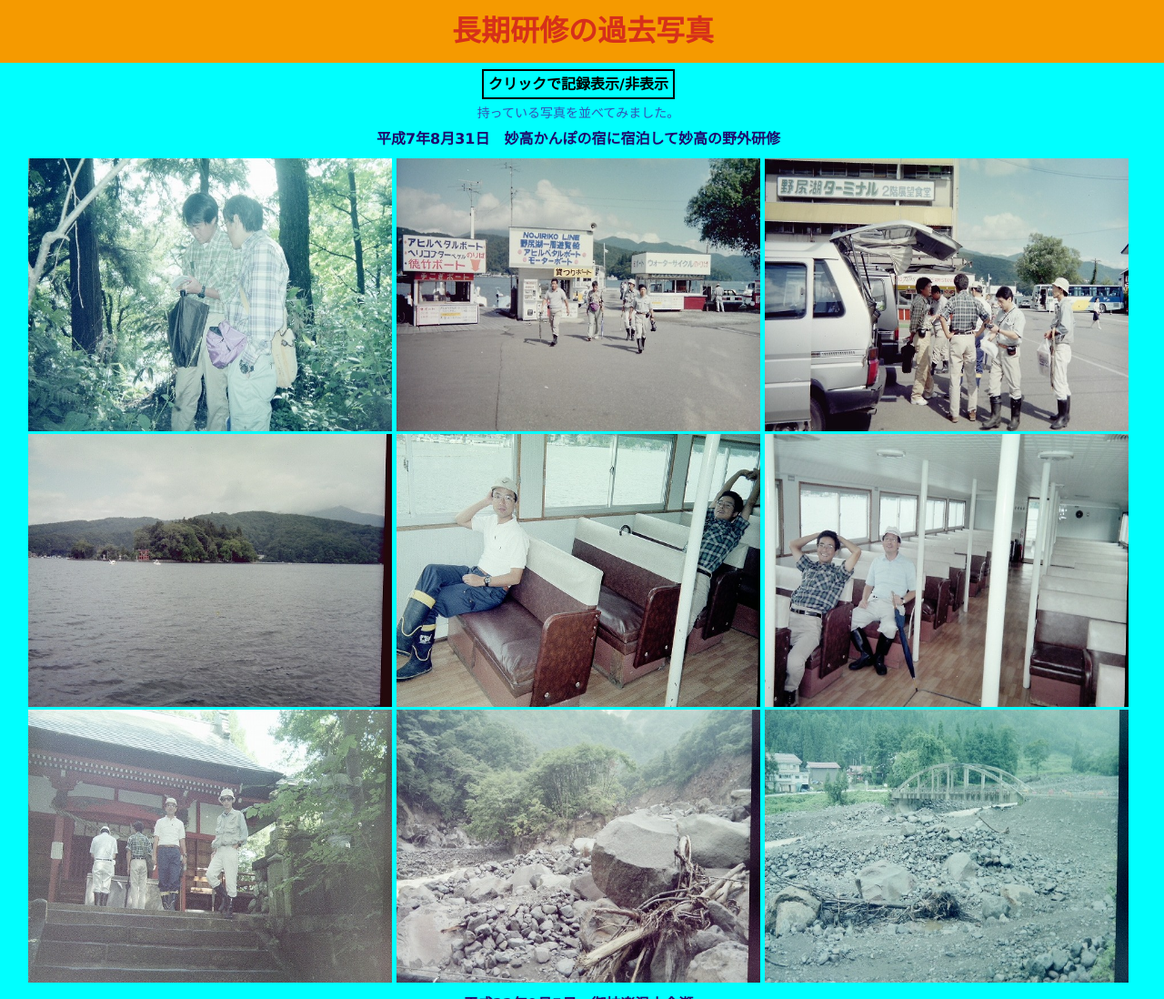
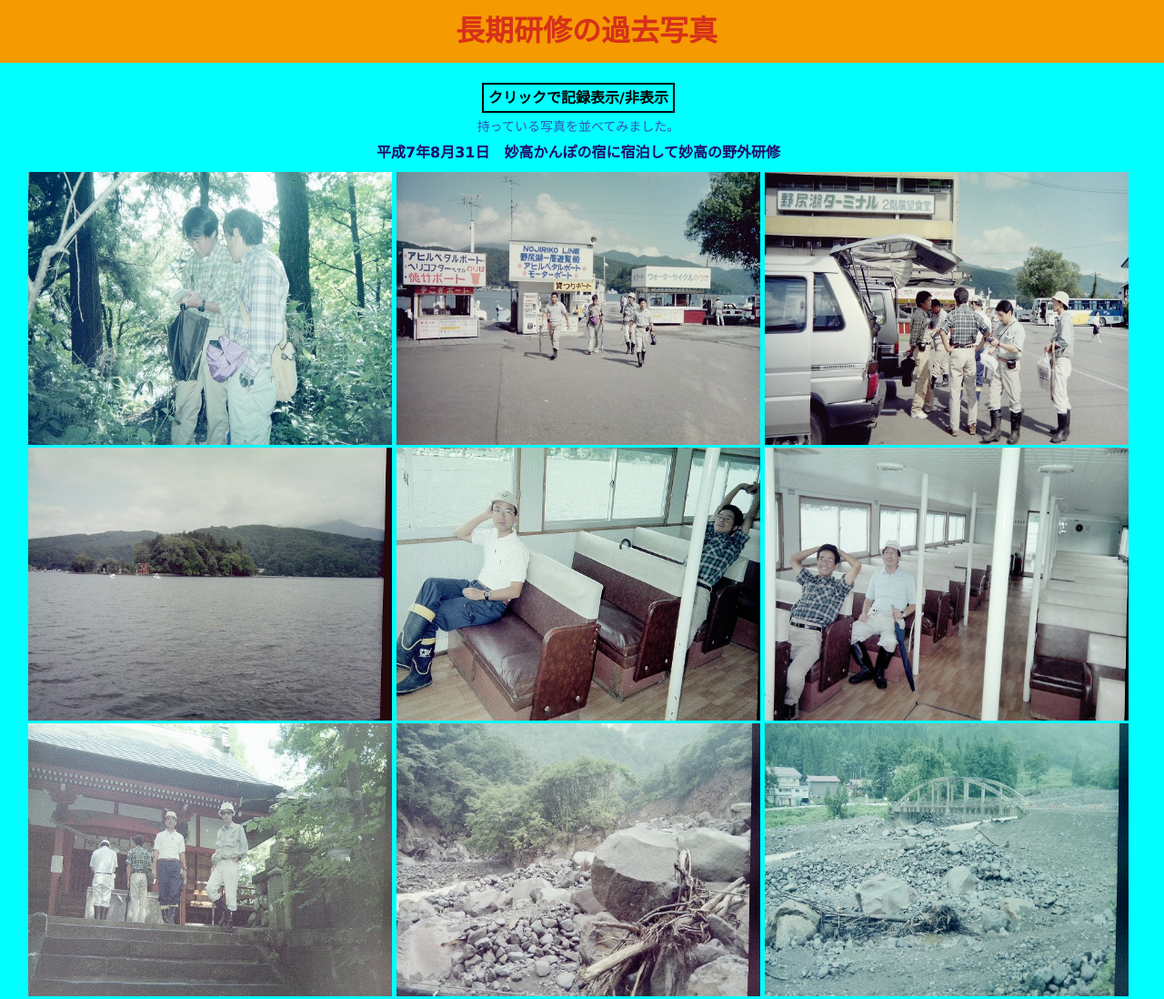
Before and after one commit to YasushiHirasawa/tyoken, a plain HTML site: page h05tyouken.html in a window 1280 px wide. Shown: the top 1098 px of the page at 91% size. Drawn offline with Linux system fonts and the light colour scheme.

Commit message:
Add files via upload

```diff
--- a/css/styles2.css
+++ b/css/styles2.css
@@ -6,25 +6,28 @@
   /* color :#fff; */
   /* text-align:center; */
   padding: 5px;
-  /* position: fixed; */
+  position: fixed;
   width: 100%;
-  margin-top: 0;
+  margin-top: -100px;
   /* z-index:500; */
-  line-height: 0.5
+  line-height: 0.5;
+
 }
+
 
 body {
   background-color: aqua;
 /* color: #333; */
 font-family: Verdana, sans-serif;
 text-align: center;
-  margin-top: 0;
+margin-top: 100px;
 margin-bottom: 0;
 /* margin-right: 80px; */
-  margin-left: 0;
-  /* margin: 0px;
-  margin: 0; */
-  line-height: 1
+margin-left: 0px;
+/* margin-right: 8px ; */
+/* padding-left :10px; */
+/* margin: 0;  */
+line-height: 1;
 }
 h1 {
   color:rgb(214, 48, 26) ;
--- a/h05tyouken.html
+++ b/h05tyouken.html
@@ -4,7 +4,7 @@
   <!-- background-color:=pink; -->
  <!--スマホ対応　幅をスマホ画面に合わせる */ -->
  <!-- <meta name="viewport" content="width=device-width, initial-scale=1"> -->
-
+ <meta name="robots" content="noindex">
   <meta charset="utf-8">
   <meta name="viewport" content="width=device-width, initial-scale=1">
   <title>長期研修の過去写真</title>
```
Also changed, not shown: yakushima55.html (+1 -1 lines). Lines whose indentation alone changed are shown as unchanged.
